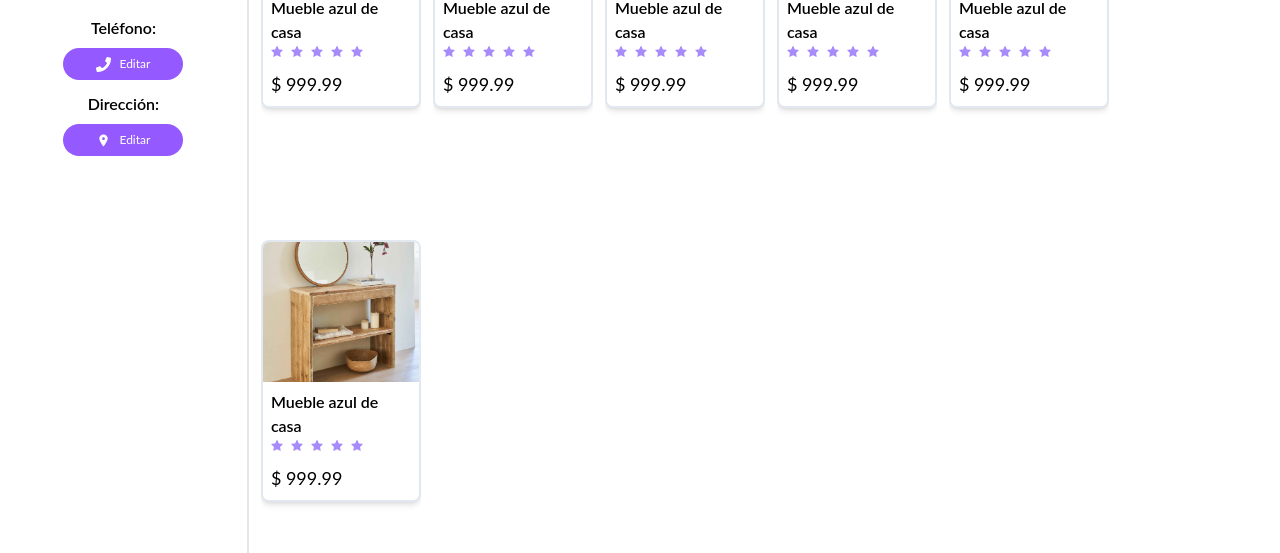
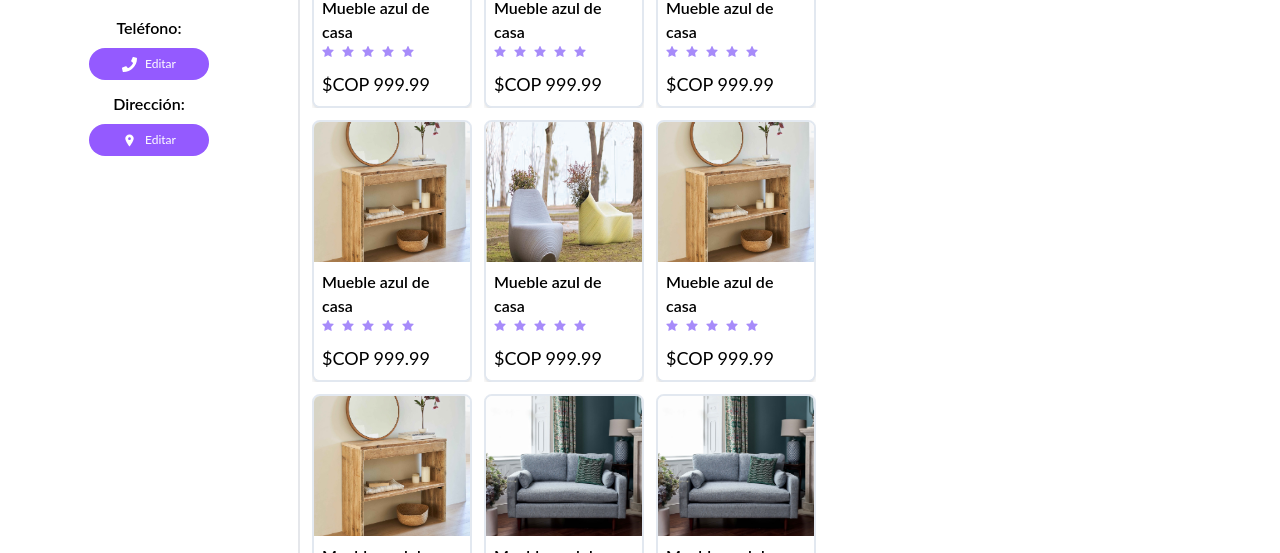
Before and after one commit to plantnt/reactmate, a React (Vite) app: page /profilePage/1 in a window 1280 px wide. Shown: the part 247-800 px from the top of the page. Built offline with nearby package versions, Linux system fonts and the light colour scheme; no server answers; the database is empty.

Commit message:
modified:   src/components/productCard.tsx 	modified:   src/pages/Profile.tsx

```diff
--- a/src/components/productCard.tsx
+++ b/src/components/productCard.tsx
@@ -38,7 +38,7 @@ const ProductCard: React.FC = () => {
                     <div className='w-full p-2 bg-white'>
                         <h3 className='font-semibold text-wrap'>Mueble azul de casa</h3>
                         <Rate allowHalf disabled value={5} className="text-violet-400 text-xs" />
-                        <h1 className='text-lg'>$ 999.99</h1>
+                        <h1 className='text-lg'>$COP 999.99</h1>
                     </div>
                 </div>
             </NavLink>
--- a/src/pages/Profile.tsx
+++ b/src/pages/Profile.tsx
@@ -149,7 +149,7 @@ export default function UserProfile() {
   return (
     <>
       <div className='flex h-[100vh] w-full'>
-        <div className='p-5 border-r-2 w-[300px]'>
+        <div className='p-5 border-r-2 min-w-[300px]'>
           <div className='flex flex-col items-center'>
             <div className='w-[100px] sm:w-[200px] rounded-full'>
               <img src={userData.profilepic} alt="Profile" />
@@ -253,7 +253,16 @@ export default function UserProfile() {
             )}
         </div>
 
-        <div className='flex flex-wrap gap-3 p-3 w-full'>
+        <div className='flex flex-wrap gap-3 p-3 h-full w-full'>
+          <ProductCard />
+          <ProductCard />
+          <ProductCard />
+          <ProductCard />
+          <ProductCard />
+          <ProductCard />
+          <ProductCard />
+          <ProductCard />
+          <ProductCard />
           <ProductCard />
           <ProductCard />
           <ProductCard />
@@ -261,6 +270,9 @@ export default function UserProfile() {
           <ProductCard />
           <ProductCard />
         </div>
+        <div className='min-w-[300px]'>
+
+        </div>
       </div>
     </>
 
```
